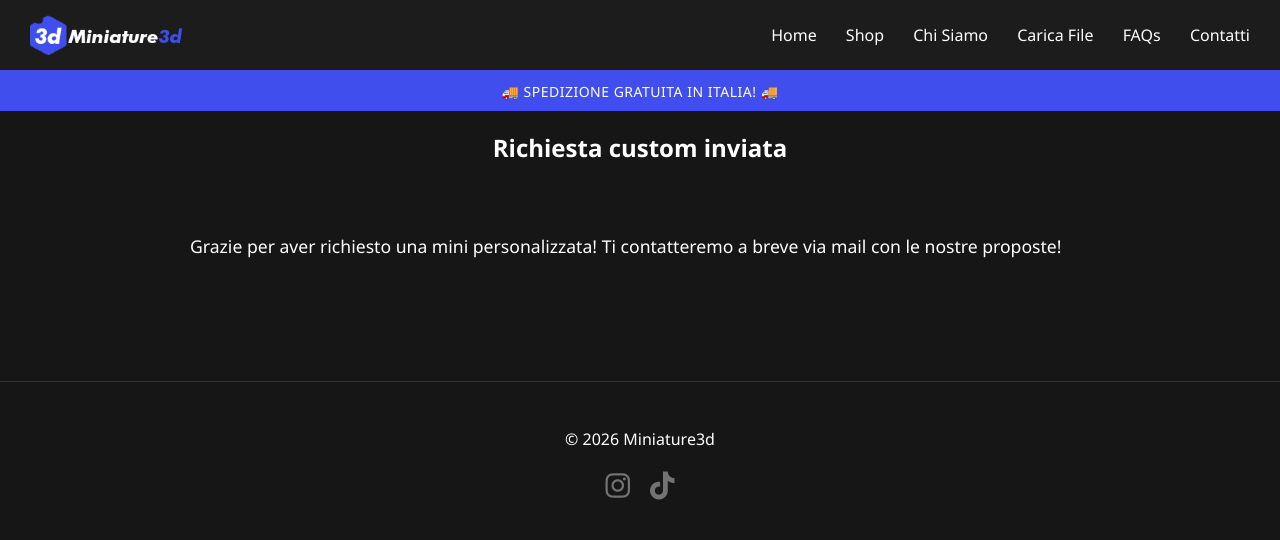
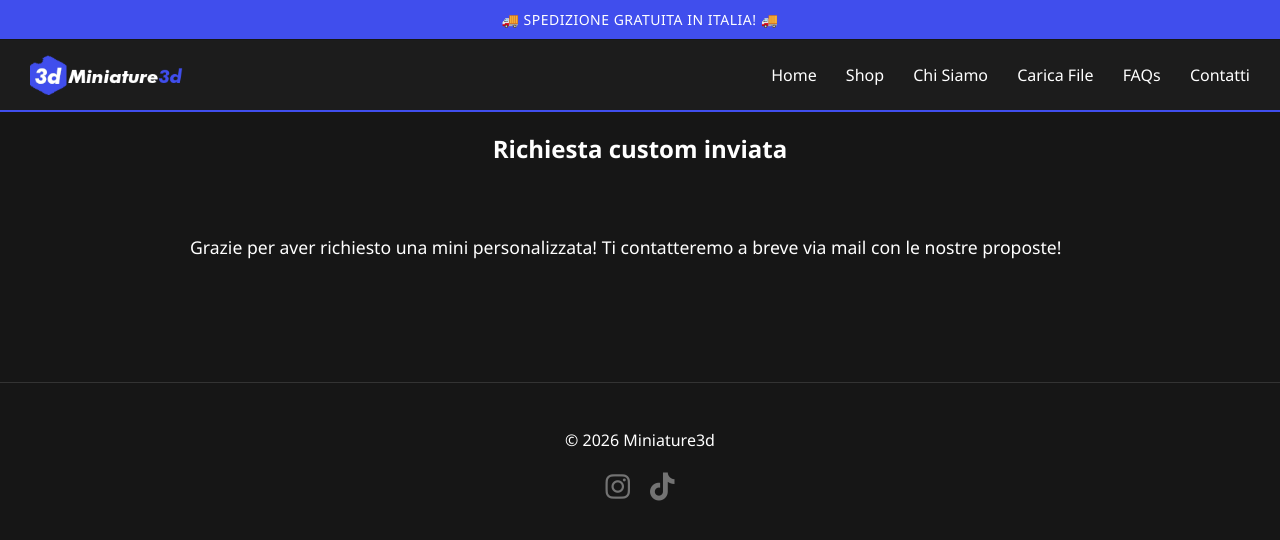
Before and after one commit to urcaminiature/miniature3d-it-website, a Jekyll site: the page built from thanks.html, in a window 1280 px wide. Shown: the top 540 px of the page. Built offline with Jekyll 4.4.1, drawn with Linux system fonts in a browser that asks for light colours; a script that is not in the unit is left out.

Commit message:
Add files via upload

```diff
--- a/css/style.css
+++ b/css/style.css
@@ -697,19 +697,35 @@ border-top: 1px solid #333;
 
 .shipping-bar {
   width: 100%;
-  background-color: #404eed; /* or your brand color */
+  background-color: #404eed;
   color: #ffffff;
   text-align: center;
   padding: 10px 0;
   font-size: 14px;
   font-weight: 500;
-}
-.shipping-bar {
   letter-spacing: 0.5px;
   text-transform: uppercase;
+
+  /* sticky fix */
+  position: fixed;   /* switch from sticky to fixed */
+  top: 0;
+  left: 0;
+  z-index: 9999;     /* ensure it’s above everything */
 }
-.shipping-bar {
-  position: sticky;
-  top: 0;
-  z-index: 1000;
+
+/* Push content down so it doesn’t overlap the shipping bar */
+body {
+  padding-top: 40px; /* adjust if your bar is taller or shorter */
 }
+
+/* Optional: smaller bar on mobile */
+@media (max-width: 768px) {
+  .shipping-bar {
+    padding: 6px 0;
+    font-size: 12px;
+  }
+
+  body {
+    padding-top: 32px; /* match the smaller height */
+  }
+}
```
